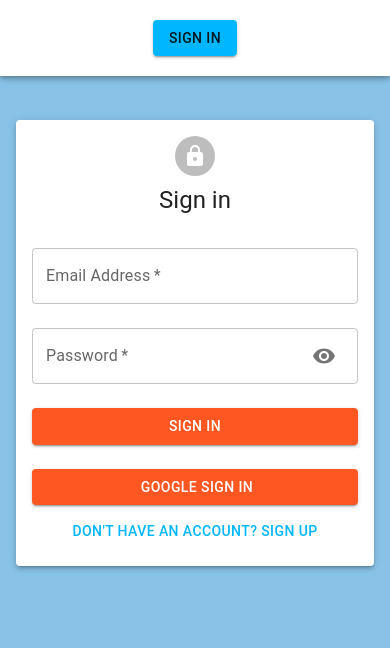
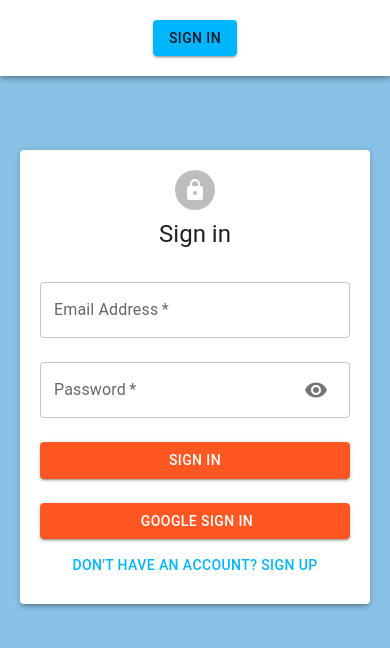
Before and after one commit to p1wang/mern-dauntless-locker-app, a React (Create React App) app in the folder client/: page /#/auth in a window 390 px wide. Shown: the top 648 px of the page. Built offline with nearby package versions, Linux system fonts and the light colour scheme; no server answers.

Commit message:
added responsive adjustments to mobile screen

```diff
--- a/client/src/components/Auth/Auth.js
+++ b/client/src/components/Auth/Auth.js
@@ -73,8 +73,7 @@ const SignUp = () => {
     alert("Google Sign In was unsuccessful. Try again later");
 
   return (
-    <Container component="main" className={classes.authContainer}>
-      <Paper elevation={3} sx={{ padding: 2, textAlign: "center" }}>
+    <Paper elevation={3} className={classes.authContainer}>
       <Avatar sx={{ margin: "auto" }}>
         <LockIcon />
       </Avatar>
@@ -148,19 +147,13 @@ const SignUp = () => {
           cookiePolicy="single_host_origin"
         />
 
-          <Button
-            fullWidth
-            onClick={switchMode}
-            sx={{ mt: 1 }}
-            color="secondary"
-          >
+        <Button fullWidth onClick={switchMode} sx={{ mt: 1 }} color="secondary">
           {isSignup
             ? "Already have an account? Sign in"
             : "Don't have an account? Sign Up"}
         </Button>
       </Box>
     </Paper>
-    </Container>
   );
 };
 
--- a/client/src/components/Auth/styles.js
+++ b/client/src/components/Auth/styles.js
@@ -2,9 +2,15 @@ import { makeStyles } from "@mui/styles";
 
 export default makeStyles((theme) => ({
   authContainer: {
-    paddingTop: "200px",
+    display: "flex",
+    flexDirection: "column",
+    justifyContent: "center",
+    alignItems: "center",
+    width: "350px",
+    padding: "20px",
+    margin: "150px auto 0px",
     [theme.breakpoints.down("sm")]: {
-      paddingTop: "120px",
+      margin: "150px auto 0px",
     },
   },
 }));
--- a/client/src/components/Home/Home.js
+++ b/client/src/components/Home/Home.js
@@ -1,4 +1,4 @@
-import { Container, Grid, Grow, Box, Link, CssBaseline } from "@mui/material";
+import { Container, Grid, Grow, Box, Link } from "@mui/material";
 import React, { useState, useEffect } from "react";
 import { useDispatch } from "react-redux";
 import Alert from "@mui/material/Alert";
@@ -43,9 +43,7 @@ const Home = () => {
 
       <Searchbar setShowForm={setShowForm} />
 
-      <Box
-        className={classes.selectionButtons}
-      >
+      <Box className={classes.selectionButtons}>
         <Button
           variant="contained"
           color="success"
--- a/client/src/components/Searchbar/styles.js
+++ b/client/src/components/Searchbar/styles.js
@@ -8,7 +8,7 @@ export default makeStyles((theme) => ({
     backgroundColor: "white",
     borderRadius: "5px",
     padding: "2px 5px",
-    margin: "200px auto 0px",
+    margin: "150px auto 0px",
     width: "600px",
     [theme.breakpoints.down("sm")]: {
       margin: "100px auto 0px",
```
Also changed, not shown: 7 other files (tests, documents, lock files or other folders). Lines whose indentation alone changed are shown as unchanged.
